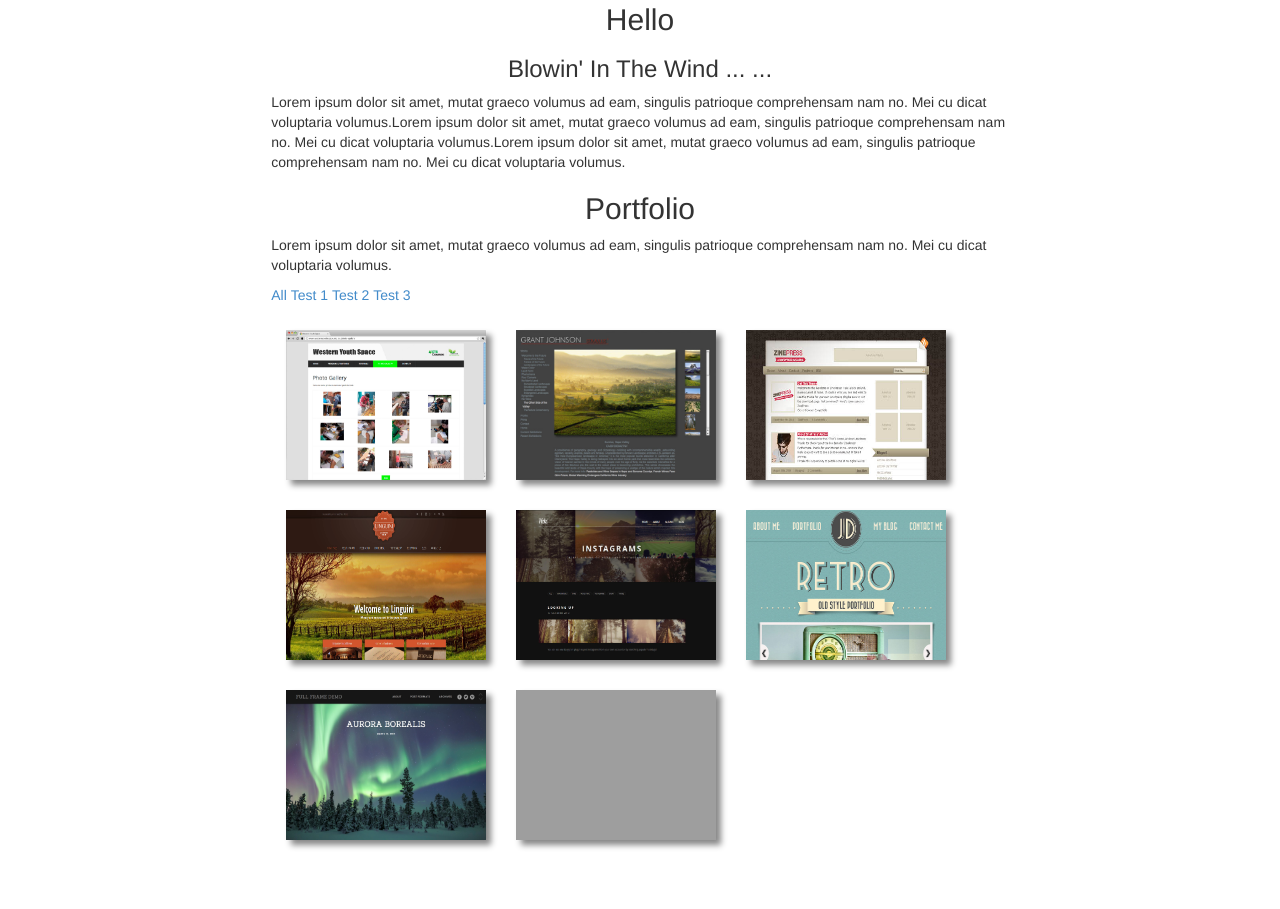
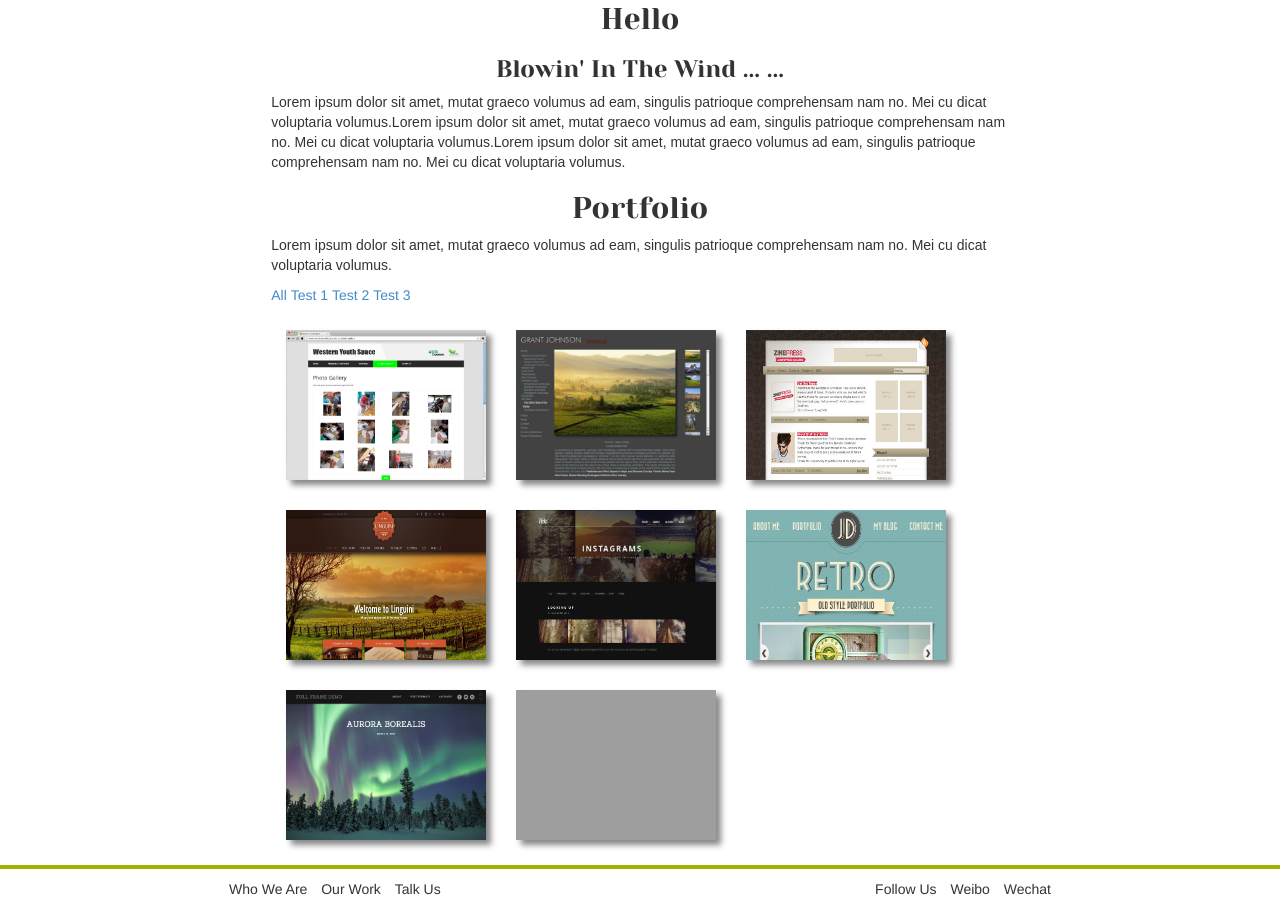
Before and after one commit to iage-johnny/iage-johnny.github.io, a plain HTML site: page index.html in a window 1280 px wide. Shown: the part 825-1734 px from the top of the page. Before the commit the page ends 1690 px from the top, so only its background shows below. Drawn offline with Linux system fonts and the light colour scheme; grey boxes are pictures that could not be loaded; a web font is replaced by a local one.

Commit message:
template done
template done (except nav for mobile)

```diff
--- a/css/desktop.css
+++ b/css/desktop.css
@@ -8,9 +8,14 @@
 
 
 /* header setting*/
+header {
+	width : 100%;
+}
 header ul.navbar-nav {
 	float : right;
 }
+
+/* content setting */
 
 #content {
 	width : 100%;
@@ -19,12 +24,18 @@ header ul.navbar-nav {
 }
 
 #content h2, h3 {
+
+	font-family : 'Yeseva One', cursive;
 	text-align : center;
 }
 
 #content article {
 	width : 59%;
 	margin : 0px auto;
+}
+
+#content article p {
+	font-family: 'Droid Sans', sans-serif;
 }
 
 /* portfolio */
@@ -44,8 +55,6 @@ header ul.navbar-nav {
 }
 #content section .gallery a {
 	text-decoration : none;
-}
-#content section .galleryContainer .portfolio {
 }
 #content section .galleryContainer img {
 	width : 200px;
@@ -109,3 +118,33 @@ header ul.navbar-nav {
 }
 
 /* End: Recommended Isotope styles */
+
+/* Footer Setting */
+footer {
+	border-top : 4px solid #9EB200;
+	width : 100%;
+}
+
+footer .footer {
+	width : 65%;
+	margin : 10px auto;
+}
+
+footer ul {
+	list-style : none;
+	padding-left : 0px;
+}
+
+footer ul li {
+	display : inline;
+	padding : 0px 5px 0px 5px;
+	text-align : center;
+}
+
+footer .footer .footer-left {
+	float : left;
+}
+
+footer .footer .footer-right {
+	float : right;
+}
--- a/index.html
+++ b/index.html
@@ -10,6 +10,11 @@
 		<link href="css/bootstrap-theme.css" rel="stylesheet">
 		<link href="css/bootstrap.min.css" rel="stylesheet">
 
+		<!--Fonts-->
+		<link href='http://fonts.googleapis.com/css?family=Yeseva+One' rel='stylesheet' type='text/css'>
+		<link href='http://fonts.googleapis.com/css?family=Droid+Sans' rel='stylesheet' type='text/css'>
+
+		<link href="css/style.css" rel="stylesheet">
 		<link href="css/desktop.css" rel="stylesheet" media="only screen and (min-width : 769px)">
 		<link href="css/mobile.css" rel="stylesheet" media="only screen and (max-width : 768px)">
 
@@ -135,7 +140,22 @@
 
 		</div>
 		<footer>
-
+			<div class="desktop footer">
+				<div class="footer-left">
+					<ul>
+						<li>Who We Are</li>
+						<li>Our Work</li>
+						<li>Talk Us</li>
+					</ul>
+				</div>
+				<div class="footer-right">
+					<ul>
+						<li>Follow Us</li>
+						<li>Weibo</li>
+						<li>Wechat</li>
+					</ul>
+				</div>
+			</div>
 		</footer>
 
 		<!-- jQuery (necessary for Bootstrap's JavaScript plugins) -->
```
